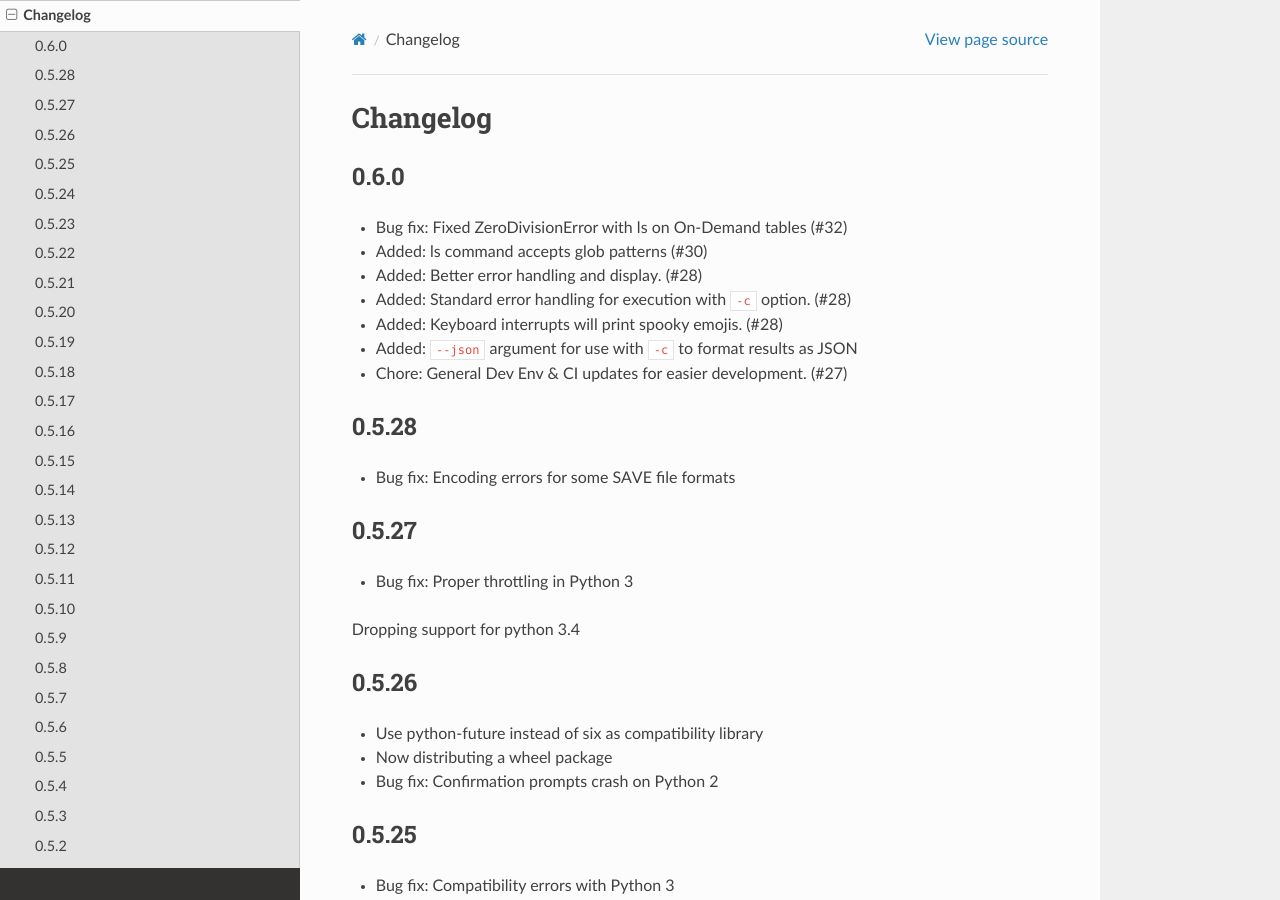
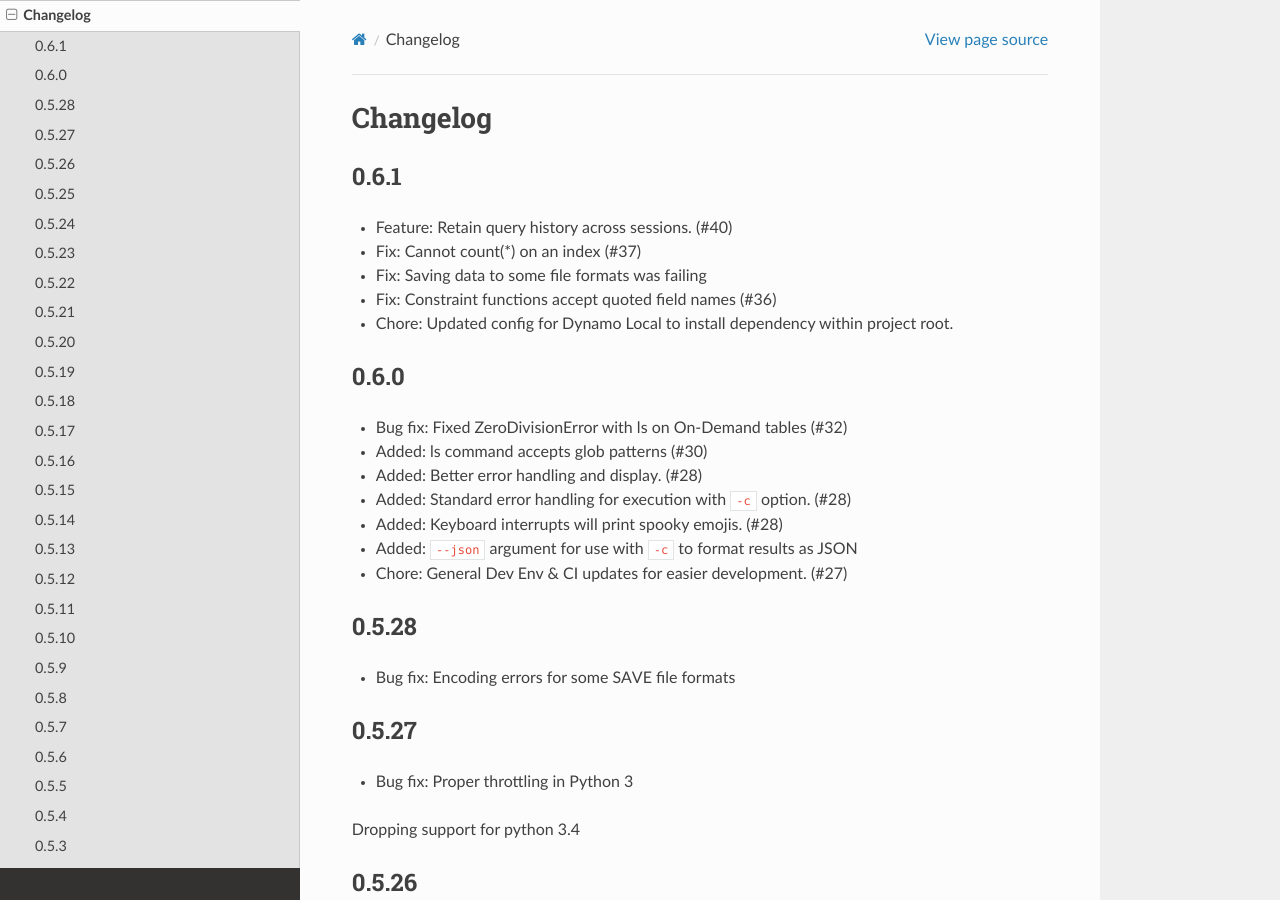
Before and after one commit to stevearc/dql, a Sphinx documentation site: the page built from doc/changes.rst, in a window 1280 px wide and 900 px high. Built offline with Sphinx 7.4.7 and the Read the Docs theme 2.0.0, drawn with Linux system fonts in a browser that asks for light colours.

Commit message:
Updating changelog

```diff
--- a/doc/changes.rst
+++ b/doc/changes.rst
@@ -1,5 +1,13 @@
 Changelog
 =========
+
+0.6.1
+-----
+* Feature: Retain query history across sessions. (#40)
+* Fix: Cannot count(*) on an index (#37)
+* Fix: Saving data to some file formats was failing
+* Fix: Constraint functions accept quoted field names (#36)
+* Chore: Updated config for Dynamo Local to install dependency within project root.
 
 0.6.0
 -----
```
Also changed, not shown: CHANGES.rst (+6 -3 lines).
